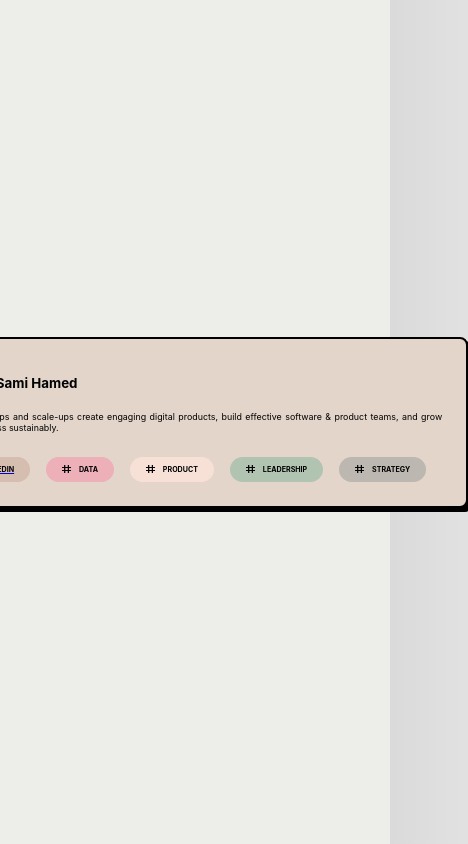
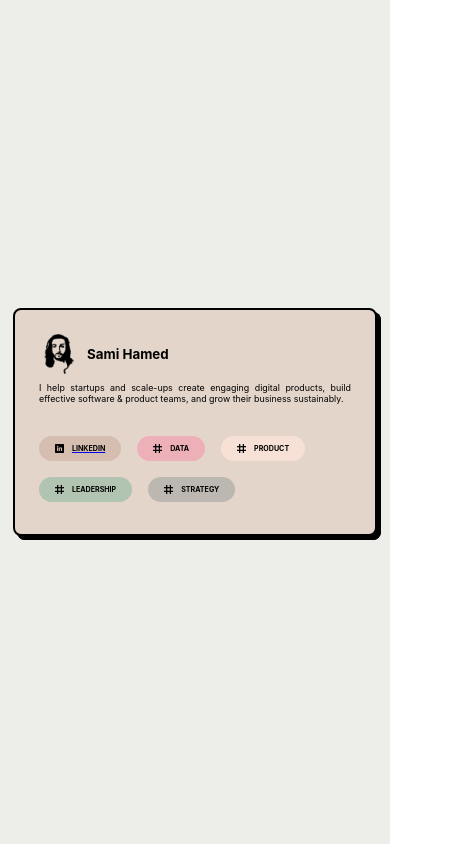
Before and after one commit to samihamed/webite, a React (Create React App) app: page / in a window 390 px wide. Shown: the whole page, 468 px wide, since content can reach past the window. Built offline with nearby package versions, Linux system fonts and the light colour scheme.

Commit message:
Make responsive and ugly

```diff
--- a/src/styles/Chip.scss
+++ b/src/styles/Chip.scss
@@ -6,7 +6,7 @@
     display: flex;
     align-items: center;
     text-transform: uppercase;
-    margin: 0 16px 0 0;
+    margin: 8px 16px 8px 0;
 
     p {
         color: #000;
--- a/src/styles/Tiles.scss
+++ b/src/styles/Tiles.scss
@@ -4,7 +4,7 @@
     background-color: #e3d5ca;
     color: #000;
     padding: 24px;
-    min-width: 100px;
+    width: 80vw;
     max-width: 750px;
     box-shadow: 0 0 0 0 #000, 4px 4px 0 #000, 4px 4px 0 #000;
     border: 2px solid black;
@@ -33,5 +33,6 @@
 
     .Chips {
         display: flex;
+        flex-wrap: wrap;
     }
 }
```
